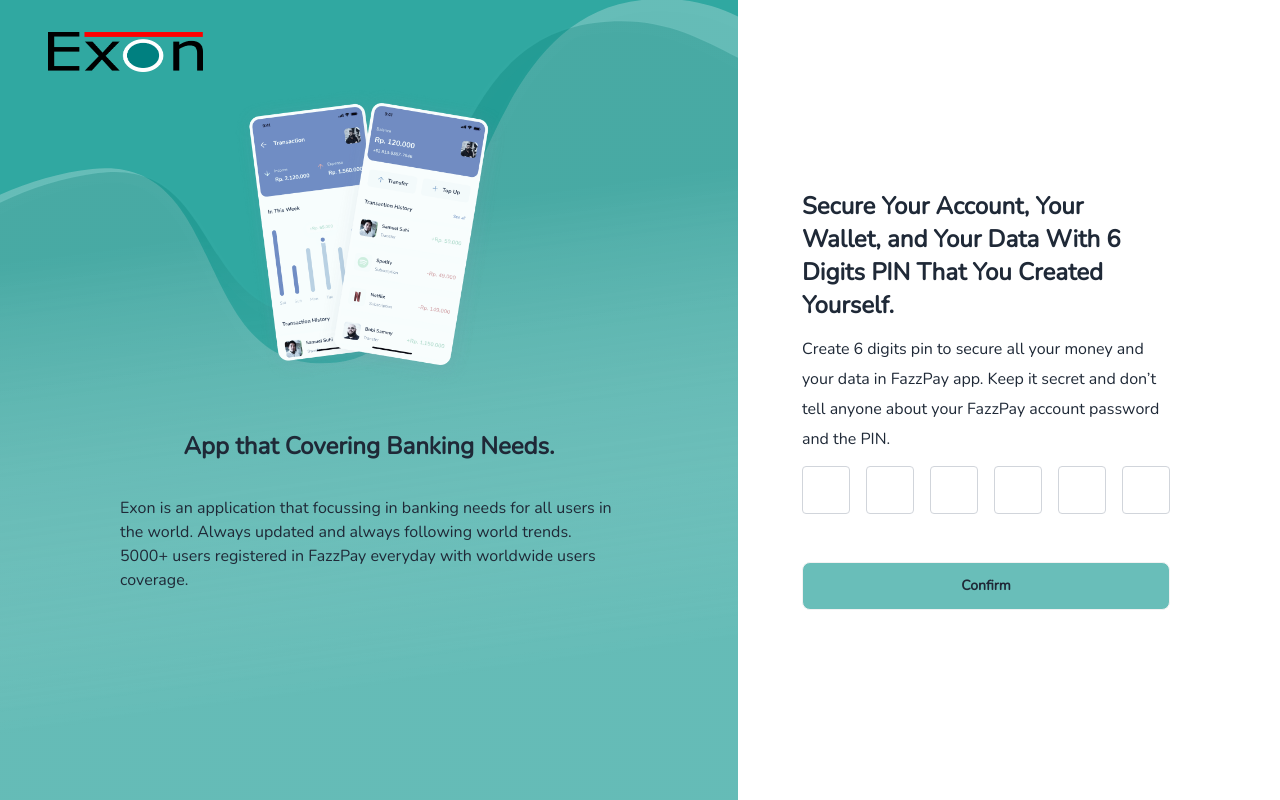
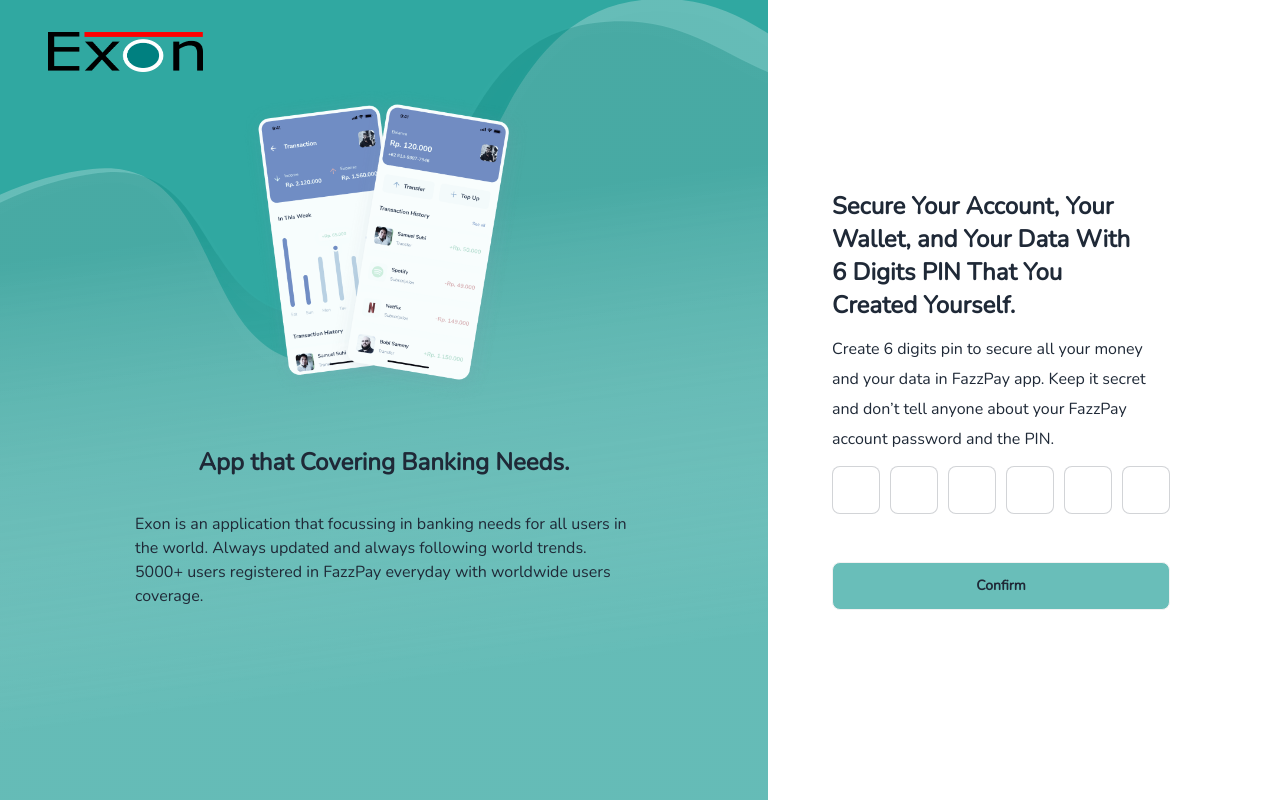
Before and after one commit to hendris27/fw15-exon, a Next.js app: page /auth/create-pin in a window 1280 px wide. Built offline with nearby package versions, Linux system fonts and the light colour scheme.

Commit message:
change component input pin

```diff
--- a/src/pages/auth/create-pin.jsx
+++ b/src/pages/auth/create-pin.jsx
@@ -5,20 +5,9 @@
 import logo from '../../assets/img/logo.png';
 import bg_login_side from '../../assets/img/bg_login_side.png';
 
-import { useState } from 'react';
+import PinInput from '@/components/PinInput';
 
 export default function CreatePin() {
-  const [otp, setOtp] = useState(['', '', '', '', '', '']);
-
-  const handleOtpChange = (e, index) => {
-    const newOtp = [...otp];
-    newOtp[index] = e.target.value;
-    setOtp(newOtp);
-  };
-
-  const handleSubmit = (e) => {
-    e.preventDefault();
-  };
   return (
     <div className="flex h-screen">
       <div className="bg-login w-[60%] bg-cover bg-no-repeat md:block hidden flex flex-col items-center px-12 py-8">
@@ -48,19 +37,8 @@
               anyone about your FazzPay account password and the PIN.
             </div>
             <div className="w-full">
-              <form onSubmit={handleSubmit}>
-                <div className="flex gap-4">
-                  {otp.map((value, index) => (
-                    <input
-                      key={index}
-                      type="text"
-                      value={value}
-                      onChange={(e) => handleOtpChange(e, index)}
-                      maxLength={1}
-                      className="w-12 h-12 text-center border border-gray-300 rounded"
-                    />
-                  ))}
-                </div>
+              <form>
+                <PinInput onChangePin={console.log} />
                 <div className="w-full pt-12">
                   <button type="submit" className="btn  bg-[#69BEB9] normal-case w-full">
                     Confirm
```
